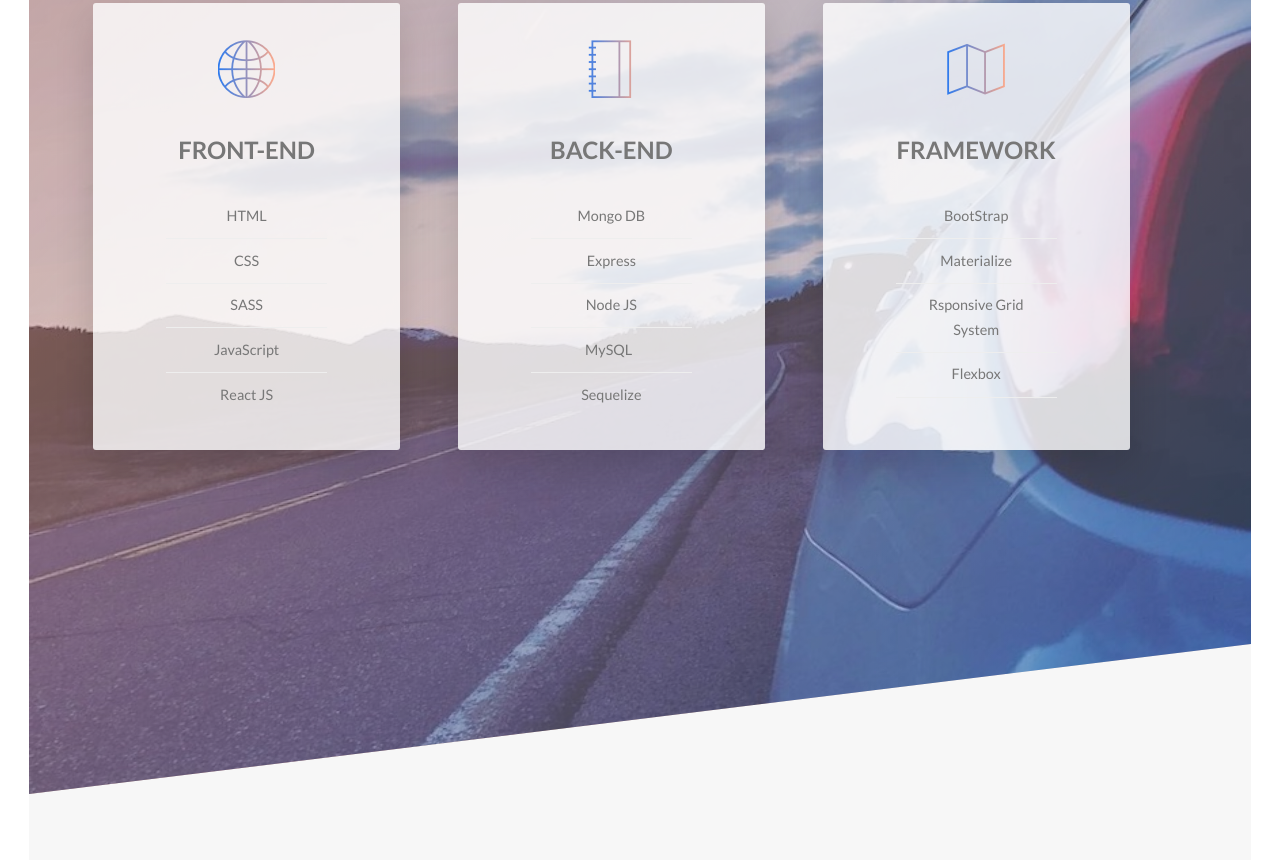
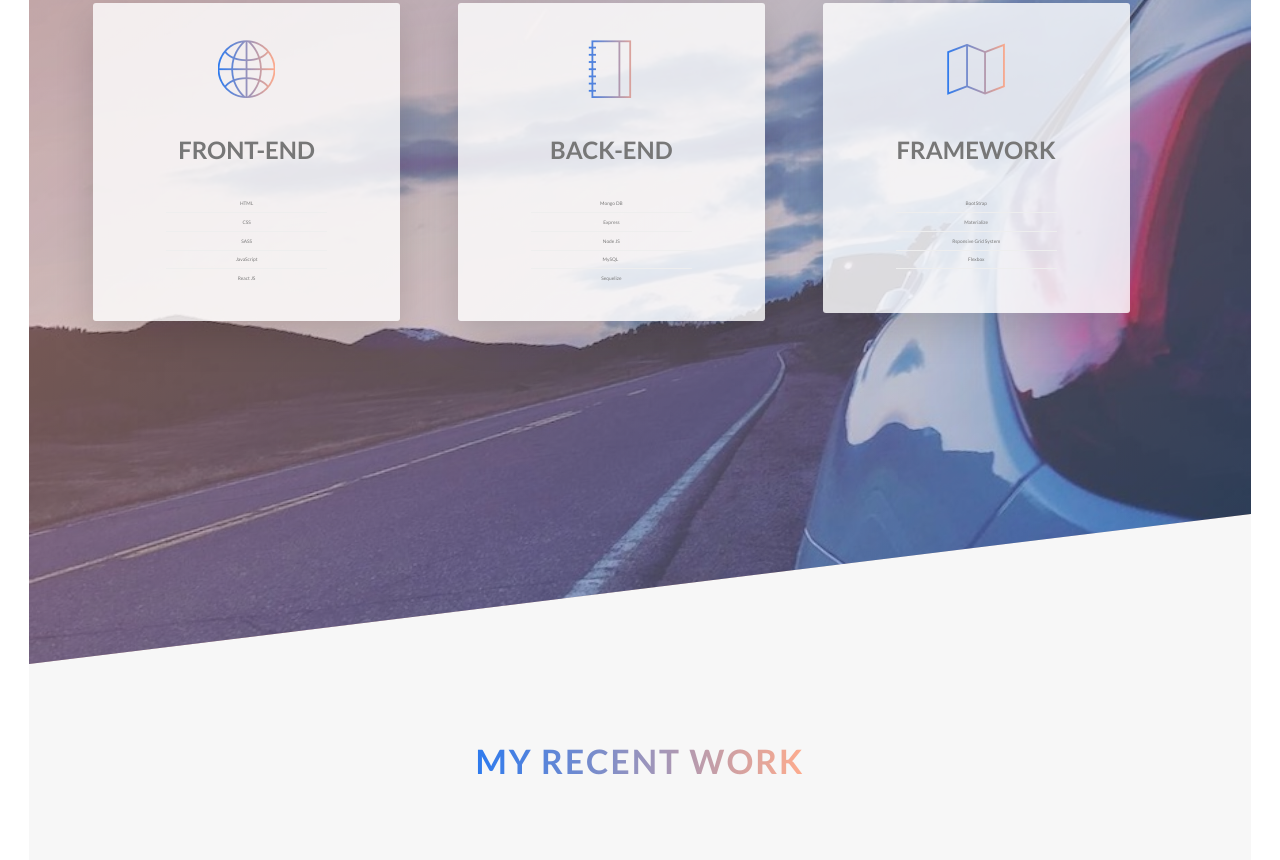
Before and after one commit to WslyStvnChng/WslyStvnChng.github.io, a website: page index.html in a window 1280 px wide. Shown: the part 2011-2871 px from the top of the page. Drawn offline with nearby package versions, Linux system fonts and the light colour scheme.

Commit message:
Update style.css

```diff
--- a/assets/css/style.css
+++ b/assets/css/style.css
@@ -375,8 +375,8 @@ body {
       margin: 0 auto; }
       .card__details ul li {
         text-align: center;
-        font-size: 1.5rem;
-        padding: 1rem; }
+        font-size: 0.5rem;
+        padding: 0.5rem; }
         .card__details ul li:not(:last-child) {
           border-bottom: 1px solid #eee; }
   .card__cta {
```
